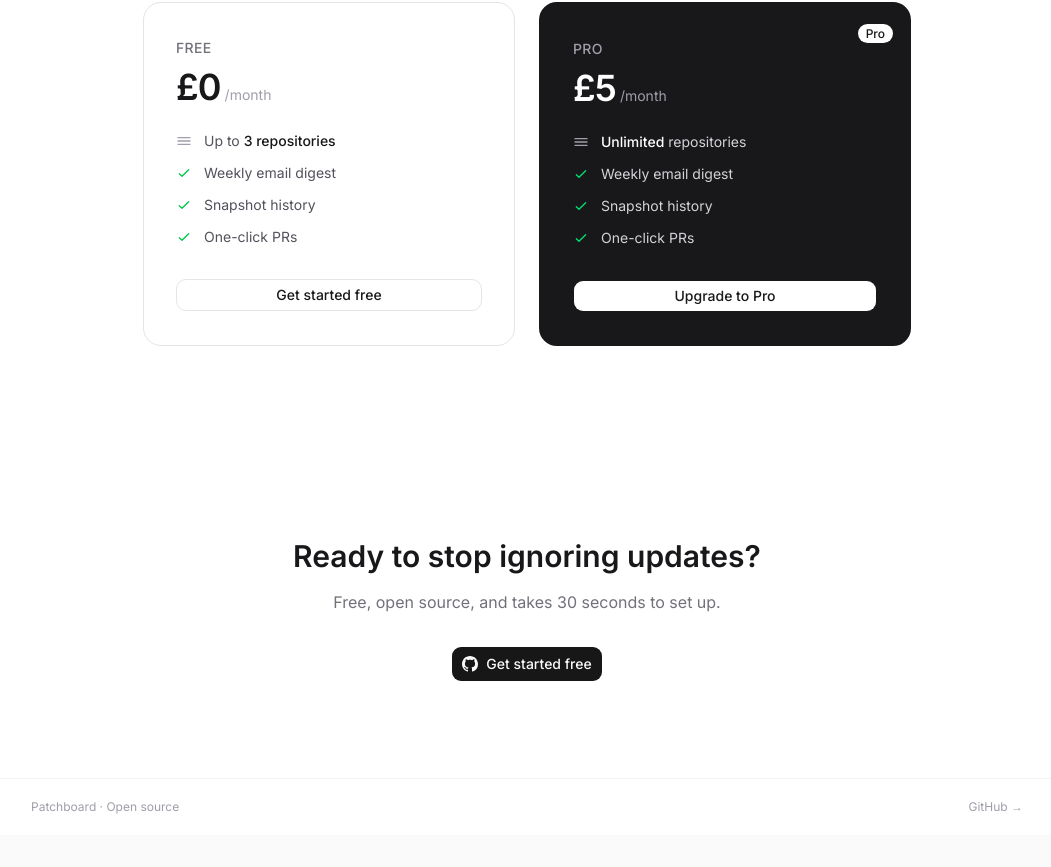
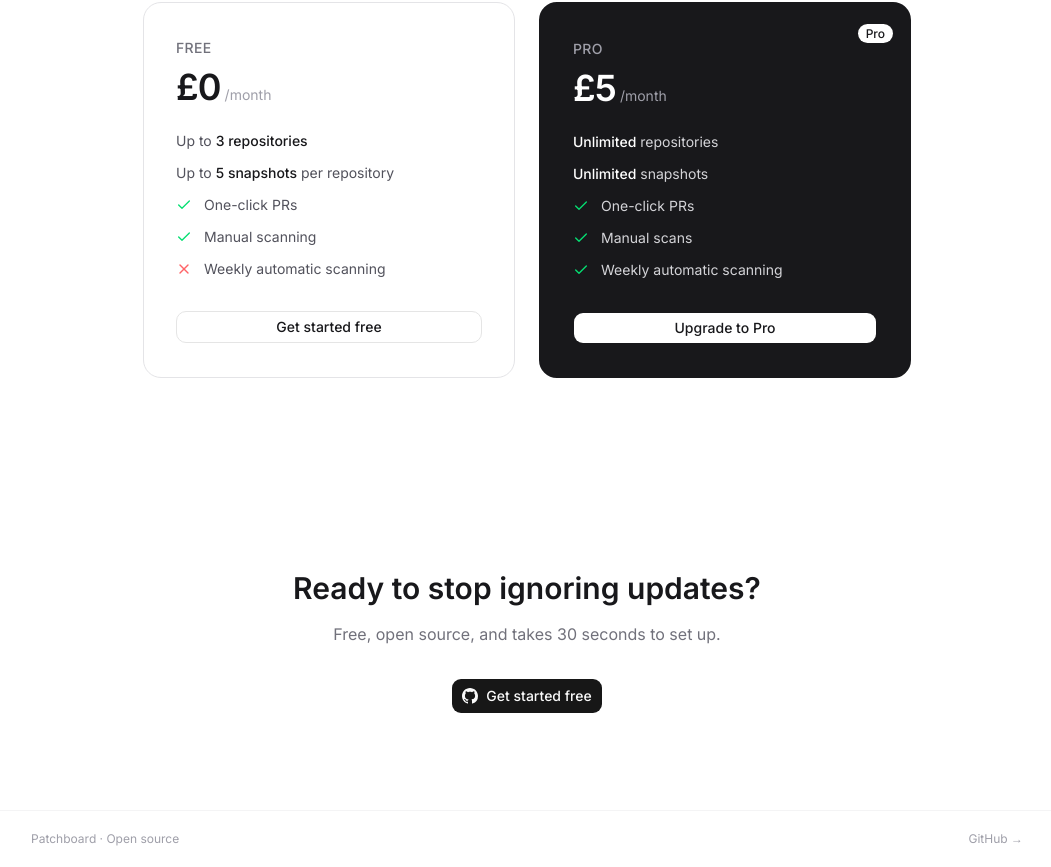
Before and after one commit to ZakDev1/patchboard, a Next.js app: page / in a window 1280 px wide. Shown: the part 1830-2697 px from the top of the page, without its empty margins (113-1164 px from the left). Before the commit the page ends 2665 px from the top, so only its background shows below. Built offline with nearby package versions, Linux system fonts and the light colour scheme; what fumadocs-ui would draw is missing.

Commit message:
chore: add test output directories to gitignore, add/remove comments

```diff
--- a/app/page.tsx
+++ b/app/page.tsx
@@ -1,14 +1,11 @@
 import Link from "next/link";
 import Image from "next/image";
 import { Button } from "@/components/ui/button";
+import { Check, X } from "lucide-react";
 
 export default async function LandingPage() {
-  // const session = await getServerSession(authOptions)
-  // if (session) redirect("/dashboard")
-
   return (
     <div className="min-h-screen bg-white">
-      {/* Nav */}
       <header className="border-b border-zinc-100">
         <div className="max-w-5xl mx-auto px-4 h-14 flex items-center justify-between">
           <span className="font-semibold text-sm tracking-tight">
@@ -30,7 +27,6 @@ export default async function LandingPage() {
         </div>
       </header>
 
-      {/* Hero */}
       <section className="max-w-5xl mx-auto px-4 pt-24 pb-16 text-center">
         <div className="inline-flex items-center gap-2 bg-zinc-100 text-zinc-500 text-xs px-3 py-1.5 rounded-full mb-6">
           <span className="w-1.5 h-1.5 rounded-full bg-green-400 inline-block" />
@@ -58,7 +54,6 @@ export default async function LandingPage() {
         </Link>
       </section>
 
-      {/* Screenshot */}
       <section className="max-w-5xl mx-auto px-4 pb-24">
         <div className="rounded-2xl border border-zinc-200 overflow-hidden shadow-xl shadow-zinc-100">
           <div className="bg-zinc-50 border-b border-zinc-200 px-4 py-3 flex items-center gap-2">
@@ -78,7 +73,6 @@ export default async function LandingPage() {
         </div>
       </section>
 
-      {/* Features */}
       <section className="border-t border-zinc-100 bg-zinc-50">
         <div className="max-w-5xl mx-auto px-4 py-24">
           <h2 className="text-2xl font-semibold text-center mb-16">
@@ -158,7 +152,6 @@ export default async function LandingPage() {
         </div>
       </section>
 
-      {/* Pricing */}
       <section className="max-w-5xl mx-auto px-4 py-24">
         <h2 className="text-2xl font-semibold text-center mb-4">
           Simple pricing
@@ -168,7 +161,6 @@ export default async function LandingPage() {
         </p>
 
         <div className="grid grid-cols-1 md:grid-cols-2 gap-6 max-w-3xl mx-auto">
-          {/* Free */}
           <div className="rounded-2xl border border-zinc-200 p-8">
             <div className="mb-6">
               <span className="text-sm font-medium text-zinc-500 uppercase tracking-wide">
@@ -184,19 +176,6 @@ export default async function LandingPage() {
 
             <ul className="space-y-3 mb-8">
               <li className="flex items-center gap-3 text-sm">
-                <svg
-                  className="w-4 h-4 text-zinc-400 shrink-0"
-                  fill="none"
-                  viewBox="0 0 24 24"
-                  stroke="currentColor"
-                  strokeWidth={2}
-                >
-                  <path
-                    strokeLinecap="round"
-                    strokeLinejoin="round"
-                    d="M3 7h18M3 12h18M3 17h18"
-                  />
-                </svg>
                 <span className="text-zinc-600">
                   Up to{" "}
                   <strong className="text-zinc-900 font-medium">
@@ -205,52 +184,25 @@ export default async function LandingPage() {
                 </span>
               </li>
               <li className="flex items-center gap-3 text-sm">
-                <svg
-                  className="w-4 h-4 text-green-500 shrink-0"
-                  fill="none"
-                  viewBox="0 0 24 24"
-                  stroke="currentColor"
-                  strokeWidth={2}
-                >
-                  <path
-                    strokeLinecap="round"
-                    strokeLinejoin="round"
-                    d="M5 13l4 4L19 7"
-                  />
-                </svg>
-                <span className="text-zinc-600">Weekly email digest</span>
+                <span className="text-zinc-600">
+                  Up to{" "}
+                  <strong className="text-zinc-900 font-medium">
+                    5 snapshots
+                  </strong>{" "}
+                  per repository
+                </span>
               </li>
               <li className="flex items-center gap-3 text-sm">
-                <svg
-                  className="w-4 h-4 text-green-500 shrink-0"
-                  fill="none"
-                  viewBox="0 0 24 24"
-                  stroke="currentColor"
-                  strokeWidth={2}
-                >
-                  <path
-                    strokeLinecap="round"
-                    strokeLinejoin="round"
-                    d="M5 13l4 4L19 7"
-                  />
-                </svg>
-                <span className="text-zinc-600">Snapshot history</span>
+                <Check className="text-green-400" size={16} />
+                <span className="text-zinc-600">One-click PRs</span>
               </li>
               <li className="flex items-center gap-3 text-sm">
-                <svg
-                  className="w-4 h-4 text-green-500 shrink-0"
-                  fill="none"
-                  viewBox="0 0 24 24"
-                  stroke="currentColor"
-                  strokeWidth={2}
-                >
-                  <path
-                    strokeLinecap="round"
-                    strokeLinejoin="round"
-                    d="M5 13l4 4L19 7"
-                  />
-                </svg>
-                <span className="text-zinc-600">One-click PRs</span>
+                <Check className="text-green-400" size={16} />
+                <span className="text-zinc-600">Manual scanning</span>
+              </li>
+              <li className="flex items-center gap-3 text-sm">
+                <X className="text-red-400" size={16} />
+                <span className="text-zinc-600">Weekly automatic scanning</span>
               </li>
             </ul>
 
@@ -261,7 +213,6 @@ export default async function LandingPage() {
             </Link>
           </div>
 
-          {/* Pro */}
           <div className="rounded-2xl border-2 border-zinc-900 bg-zinc-900 p-8 text-white relative">
             <div className="absolute top-4 right-4">
               <span className="text-xs font-medium bg-white text-zinc-900 px-2 py-0.5 rounded-full">
@@ -282,71 +233,28 @@ export default async function LandingPage() {
 
             <ul className="space-y-3 mb-8">
               <li className="flex items-center gap-3 text-sm">
-                <svg
-                  className="w-4 h-4 text-zinc-400 shrink-0"
-                  fill="none"
-                  viewBox="0 0 24 24"
-                  stroke="currentColor"
-                  strokeWidth={2}
-                >
-                  <path
-                    strokeLinecap="round"
-                    strokeLinejoin="round"
-                    d="M3 7h18M3 12h18M3 17h18"
-                  />
-                </svg>
                 <span className="text-zinc-300">
                   <strong className="text-white font-medium">Unlimited</strong>{" "}
                   repositories
                 </span>
               </li>
               <li className="flex items-center gap-3 text-sm">
-                <svg
-                  className="w-4 h-4 text-green-400 shrink-0"
-                  fill="none"
-                  viewBox="0 0 24 24"
-                  stroke="currentColor"
-                  strokeWidth={2}
-                >
-                  <path
-                    strokeLinecap="round"
-                    strokeLinejoin="round"
-                    d="M5 13l4 4L19 7"
-                  />
-                </svg>
-                <span className="text-zinc-300">Weekly email digest</span>
+                <span className="text-zinc-300">
+                  <strong className="text-white font-medium">Unlimited</strong>{" "}
+                  snapshots
+                </span>
               </li>
               <li className="flex items-center gap-3 text-sm">
-                <svg
-                  className="w-4 h-4 text-green-400 shrink-0"
-                  fill="none"
-                  viewBox="0 0 24 24"
-                  stroke="currentColor"
-                  strokeWidth={2}
-                >
-                  <path
-                    strokeLinecap="round"
-                    strokeLinejoin="round"
-                    d="M5 13l4 4L19 7"
-                  />
-                </svg>
-                <span className="text-zinc-300">Snapshot history</span>
+                <Check className="text-green-400" size={16} />
+                <span className="text-zinc-300">One-click PRs</span>
               </li>
               <li className="flex items-center gap-3 text-sm">
-                <svg
-                  className="w-4 h-4 text-green-400 shrink-0"
-                  fill="none"
-                  viewBox="0 0 24 24"
-                  stroke="currentColor"
-                  strokeWidth={2}
-                >
-                  <path
-                    strokeLinecap="round"
-                    strokeLinejoin="round"
-                    d="M5 13l4 4L19 7"
-                  />
-                </svg>
-                <span className="text-zinc-300">One-click PRs</span>
+                <Check className="text-green-400" size={16} />
+                <span className="text-zinc-300">Manual scans</span>
+              </li>
+              <li className="flex items-center gap-3 text-sm">
+                <Check className="text-green-400" size={16} />
+                <span className="text-zinc-300">Weekly automatic scanning</span>
               </li>
             </ul>
 
@@ -359,7 +267,6 @@ export default async function LandingPage() {
         </div>
       </section>
 
-      {/* Bottom CTA */}
       <section className="max-w-5xl mx-auto px-4 py-24 text-center">
         <h2 className="text-3xl font-semibold mb-4">
           Ready to stop ignoring updates?
--- a/components/ui/button.tsx
+++ b/components/ui/button.tsx
@@ -1,11 +1,11 @@
-import * as React from "react"
-import { cva, type VariantProps } from "class-variance-authority"
-import { Slot } from "radix-ui"
+import * as React from "react";
+import { cva, type VariantProps } from "class-variance-authority";
+import { Slot } from "radix-ui";
 
-import { cn } from "@/lib/utils"
+import { cn } from "@/lib/utils";
 
 const buttonVariants = cva(
-  "group/button inline-flex shrink-0 items-center justify-center rounded-lg border border-transparent bg-clip-padding text-sm font-medium whitespace-nowrap transition-all outline-none select-none focus-visible:border-ring focus-visible:ring-3 focus-visible:ring-ring/50 active:not-aria-[haspopup]:translate-y-px disabled:pointer-events-none disabled:opacity-50 aria-invalid:border-destructive aria-invalid:ring-3 aria-invalid:ring-destructive/20 dark:aria-invalid:border-destructive/50 dark:aria-invalid:ring-destructive/40 [&_svg]:pointer-events-none [&_svg]:shrink-0 [&_svg:not([class*='size-'])]:size-4",
+  "group/button inline-flex shrink-0 items-center justify-center rounded-lg cursor-pointer border border-transparent bg-clip-padding text-sm font-medium whitespace-nowrap transition-all outline-none select-none focus-visible:border-ring focus-visible:ring-3 focus-visible:ring-ring/50 active:not-aria-[haspopup]:translate-y-px disabled:pointer-events-none disabled:opacity-50 aria-invalid:border-destructive aria-invalid:ring-3 aria-invalid:ring-destructive/20 dark:aria-invalid:border-destructive/50 dark:aria-invalid:ring-destructive/40 [&_svg]:pointer-events-none [&_svg]:shrink-0 [&_svg:not([class*='size-'])]:size-4",
   {
     variants: {
       variant: {
@@ -38,8 +38,8 @@ const buttonVariants = cva(
       variant: "default",
       size: "default",
     },
-  }
-)
+  },
+);
 
 function Button({
   className,
@@ -49,9 +49,9 @@ function Button({
   ...props
 }: React.ComponentProps<"button"> &
   VariantProps<typeof buttonVariants> & {
-    asChild?: boolean
+    asChild?: boolean;
   }) {
-  const Comp = asChild ? Slot.Root : "button"
+  const Comp = asChild ? Slot.Root : "button";
 
   return (
     <Comp
@@ -61,7 +61,7 @@ function Button({
       className={cn(buttonVariants({ variant, size, className }))}
       {...props}
     />
-  )
+  );
 }
 
-export { Button, buttonVariants }
+export { Button, buttonVariants };
--- a/lib/encrypt.ts
+++ b/lib/encrypt.ts
@@ -1,5 +1,9 @@
 import crypto from "crypto";
 
+// AES-256-CBC encryption for storing GitHub OAuth tokens at rest.
+// The IV is randomly generated per encryption and prepended to the
+// ciphertext so it can be extracted during decryption.
+// Format: "iv_hex:encrypted_hex"
 const ALGORITHM = "aes-256-cbc";
 const KEY = Buffer.from(process.env.TOKEN_ENCRYPTION_KEY!, "hex");
 
@@ -12,6 +16,13 @@ export function encrypt(text: string) {
 
 export function decrypt(text: string) {
   const [iv, encrypted] = text.split(":");
-  const decipher = crypto.createDecipheriv(ALGORITHM, KEY, Buffer.from(iv, "hex"));
-  return Buffer.concat([decipher.update(Buffer.from(encrypted, "hex")), decipher.final()]).toString();
+  const decipher = crypto.createDecipheriv(
+    ALGORITHM,
+    KEY,
+    Buffer.from(iv, "hex"),
+  );
+  return Buffer.concat([
+    decipher.update(Buffer.from(encrypted, "hex")),
+    decipher.final(),
+  ]).toString();
 }
```
Also changed, not shown: app/dashboard/settings/page.tsx (+38 -13 lines), 1 other file (tests, documents, lock files or other folders).
